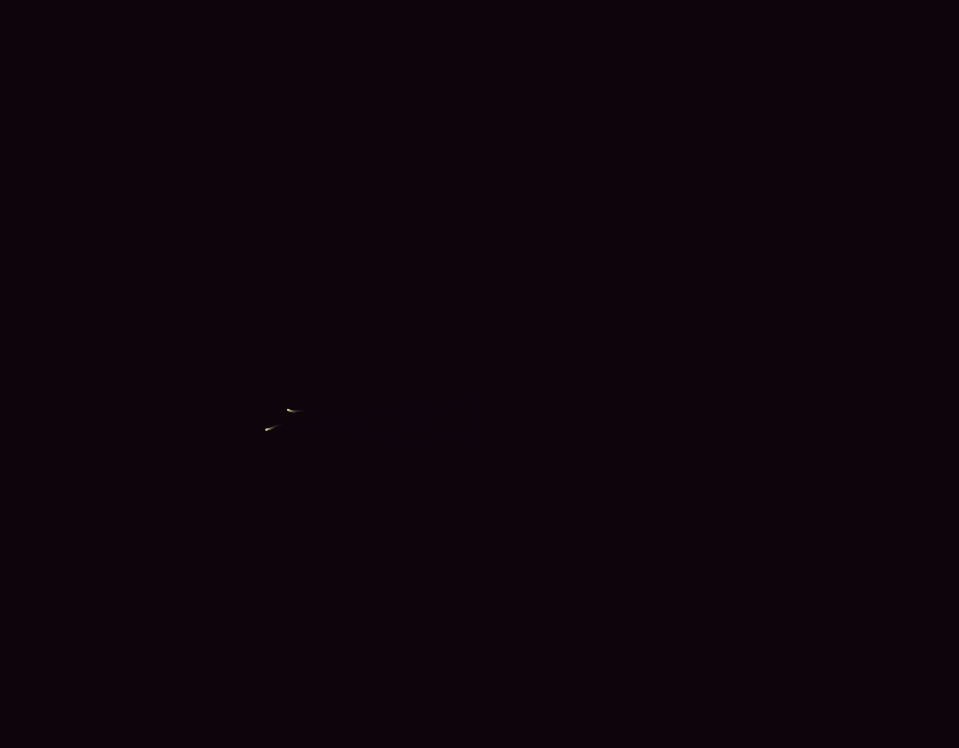
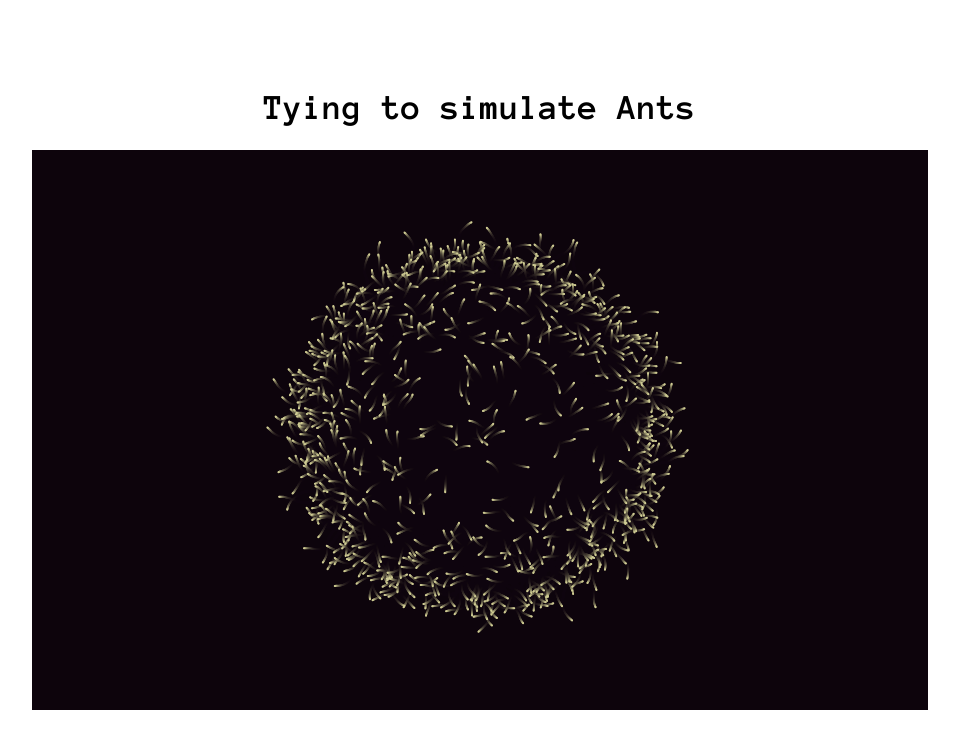
Before and after one commit to lafusew/browser-ants-simulation, a website built with Parcel: page src/index.html in a window 1280 px wide. Shown: the whole page, without its empty margins (160-1119 px from the left). Built offline with nearby package versions, Linux system fonts and the light colour scheme.

Commit message:
quick refacto

```diff
--- a/src/ant.ts
+++ b/src/ant.ts
@@ -13,7 +13,7 @@ enum Turn {
 
 export class Ant {
   private speed = 0.5;
-  private turnDegAngle = 2.5;
+  private turnDegAngle = 1.618;
   private turningDir: Turn = Turn.NULL;
   private rad: number;
   public randPoolIndex: number = randomIntFromInterval(0, RANDOM_POOL.length);
@@ -75,7 +75,7 @@ export class Ant {
     } else {
       this.turnRight();
     }
-    if (this.intend < 0.2) {
+    if (this.intend < 0.1) {
       this.turningDir = Turn.NULL;
     }
   }
--- a/src/index.html
+++ b/src/index.html
@@ -6,8 +6,11 @@
     <title>Ants</title>
   </head>
   <body>
-    <section id="app">
-    </section>
+    <h1>Tying to simulate Ants</h1>
+    <main>
+      <section id="app">
+      </section>
+    </main>
     <script src="./index.ts" type="module"></script>
   </body>
 </html>
--- a/src/index.ts
+++ b/src/index.ts
@@ -1,51 +1,17 @@
-import { Ant } from './ant';
-import { randomIntFromInterval } from './helpers/maths';
+import { generateDataTileMap } from './pheromones';
+import { setCanvasSize, start } from './render/canvas';
 
-const WIDTH = window.innerWidth;
-const HEIGHT = window.innerHeight;
+let canvasWidth: number = window.innerWidth * 0.7;
+let canvasHeight: number = window.innerHeight * 0.7;
+const ANTS_POPULATION = 1000;
 
-const canvas = document.createElement('canvas');
-const ctx = canvas.getContext('2d');
+console.log(generateDataTileMap(10, canvasWidth, canvasHeight));
 
-const ants: Ant[] = [];
-
-function createAnts(amount: number): void {
-  for (let i = 0; i < amount; i++) {
-    const x = canvas.width / 2;
-    const y = canvas.height / 2;
-    const angle = randomIntFromInterval(0, 360);
-    ants.push(new Ant(x, y, angle, canvas.width, canvas.height));
-  }
-}
-
-function init(ctx: CanvasRenderingContext2D): void {
-  canvas.height = HEIGHT;
-  canvas.width = WIDTH;
-  ctx.fillStyle = '#0D080C';
-  ctx.fillRect(0, 0, canvas.width, canvas.height);
-  document.getElementById('app')?.append(canvas);
-  createAnts(2);
-}
-
-function draw(ctx: CanvasRenderingContext2D): void {
-  ctx.fillStyle = 'rgba(13, 8, 12, 0.1)';
-  ctx.fillRect(0, 0, canvas.width, canvas.height);
-  ants.forEach((ant) => {
-    ant.moove();
-    const renderedAnt = new Path2D();
-    renderedAnt.arc(ant.x, ant.y, 1, 0, 2 * Math.PI);
-    ctx.fillStyle = ant.color;
-    ctx.fill(renderedAnt);
-  });
-  requestAnimationFrame(() => draw(ctx));
-}
 // Fullscreen canvas
 window.addEventListener('resize', () => {
-  canvas.height = window.innerHeight;
-  canvas.width = window.innerWidth;
+  canvasWidth = window.innerWidth * 0.7;
+  canvasHeight = window.innerHeight * 0.7;
+  setCanvasSize(canvasWidth, canvasHeight);
 });
 
-if (ctx) {
-  init(ctx);
-  draw(ctx);
-}
+start(canvasWidth, canvasHeight, ANTS_POPULATION);
--- /dev/null
+++ b/src/render/canvas.ts
@@ -0,0 +1,59 @@
+import { Ant } from '../ant';
+import { randomIntFromInterval } from '../helpers/maths';
+
+const canvas = document.createElement('canvas');
+const ctx = canvas.getContext('2d');
+
+const ants: Ant[] = [];
+
+function createAnts(amount: number): void {
+  for (let i = 0; i < amount; i++) {
+    const x = canvas.width / 2;
+    const y = canvas.height / 2;
+    const angle = randomIntFromInterval(0, 360);
+    ants.push(new Ant(x, y, angle, canvas.width, canvas.height));
+  }
+}
+
+export function setCanvasSize(width: number, height: number): void {
+  canvas.width = width;
+  canvas.height = height;
+}
+
+function init(
+  ctx: CanvasRenderingContext2D,
+  styleWidth: number,
+  styleHeight: number,
+  population: number
+): void {
+  console.log(styleHeight, styleWidth);
+  setCanvasSize(styleWidth, styleHeight);
+  ctx.fillStyle = '#0D080C';
+  ctx.fillRect(0, 0, canvas.width, canvas.height);
+  document.getElementById('app')?.append(canvas);
+  createAnts(1000);
+}
+
+function draw(ctx: CanvasRenderingContext2D): void {
+  ctx.fillStyle = 'rgba(13, 8, 12, 0.1)';
+  ctx.fillRect(0, 0, canvas.width, canvas.height);
+  ants.forEach((ant) => {
+    ant.moove();
+    const renderedAnt = new Path2D();
+    renderedAnt.arc(ant.x, ant.y, 1, 0, 2 * Math.PI);
+    ctx.fillStyle = ant.color;
+    ctx.fill(renderedAnt);
+  });
+  requestAnimationFrame(() => draw(ctx));
+}
+
+export function start(
+  width: number,
+  height: number,
+  antsPopulation: number
+): void {
+  if (ctx) {
+    init(ctx, width, height, antsPopulation);
+    draw(ctx);
+  }
+}
--- a/src/styles/main.css
+++ b/src/styles/main.css
@@ -1,5 +1,5 @@
-@import url('https://fonts.googleapis.com/css2?family=Inter:wght@200;400;700&display=swap');
-@import url('https://fonts.googleapis.com/css2?family=Noto+Sans+Mono&display=swap');
+@import url('https://fonts.googleapis.com/css2?family=Anonymous+Pro:ital,wght@0,400;0,700;1,400&display=swap');
+
 html, body {
   margin: 0;
   padding: 0;
@@ -9,11 +9,12 @@ html, body {
   margin: 0;
   padding: 0;
   box-sizing: border-box;
-  font-family: 'Inter', sans-serif;
+  font-family: 'Anonymous Pro', monospace;
 }
 
 body {
   display: flex;
+  flex-direction: column;
   align-items: center;
   justify-content: center;
   height: 100vh;
@@ -28,7 +29,7 @@ section {
 }
 
 h1 {
-  font-weight: 300;
+  font-weight: 700;
   font-size: 36px;
   margin-bottom: 24px;
 }
@@ -48,5 +49,5 @@ code {
   border-radius: 4px;
   background-color: #dddddd;
   color: #6e6e6e;
-  font-family: 'Noto Sans Mono', monospace;
+  font-family:  'Anonymous Pro', monospace;
 }
```
